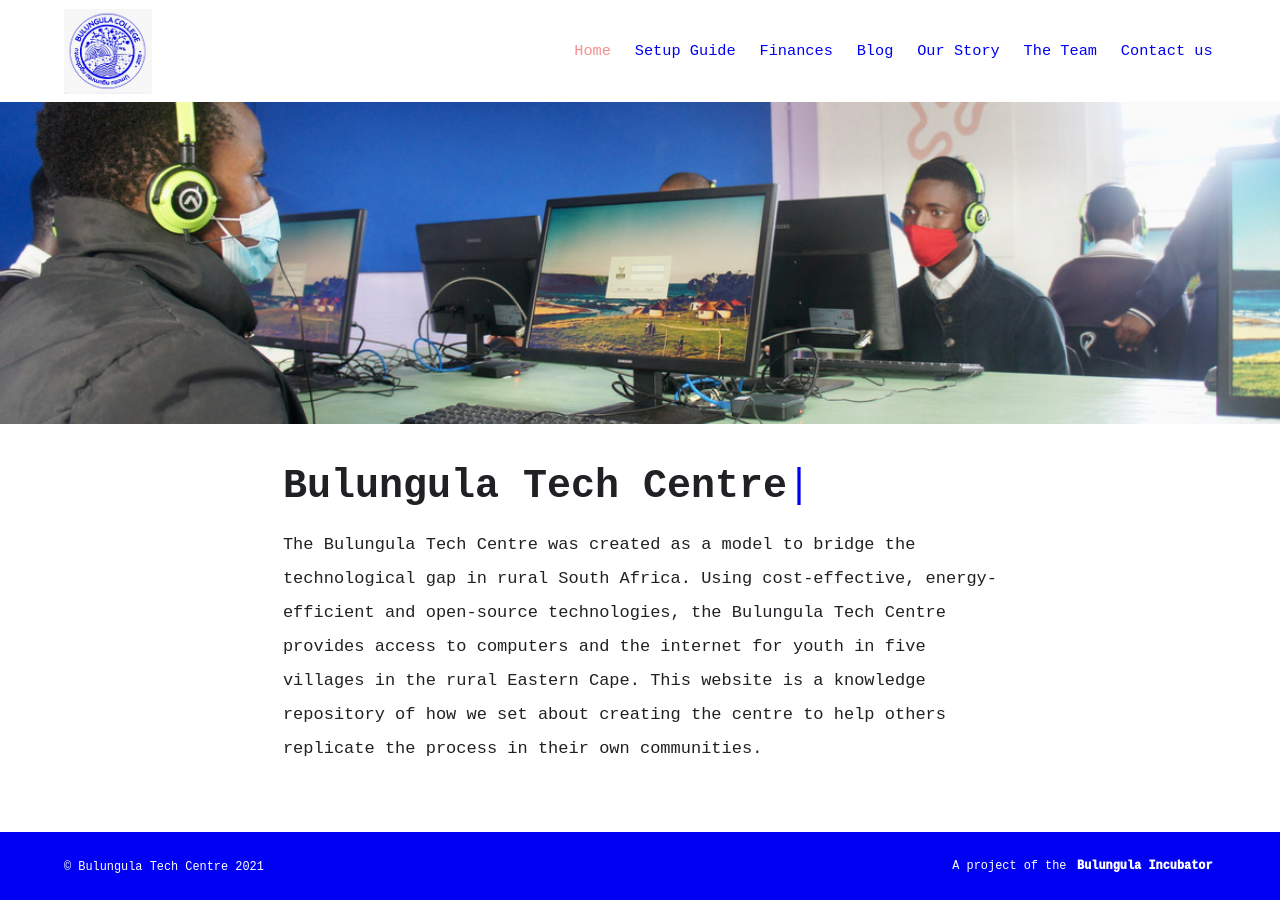
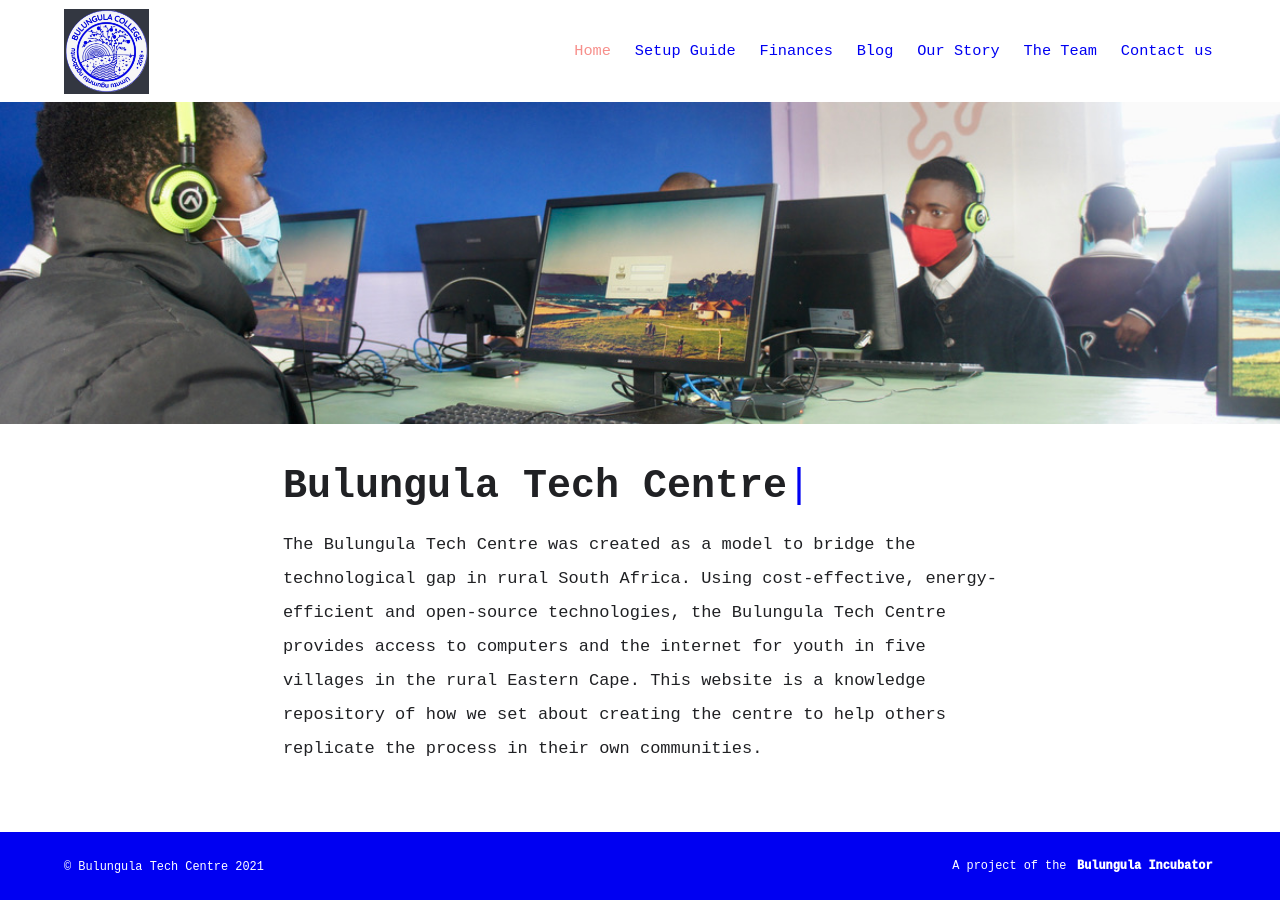
Before and after one commit to bulungula-tech-centre/bulungula-tech-centre, a Jekyll site: the page built from index.md, in a window 1280 px wide. Built offline with Jekyll 4.4.1, drawn with Linux system fonts in a browser that asks for light colours.

Commit message:
add new logo

```diff
--- a/_config.yml
+++ b/_config.yml
@@ -88,7 +88,7 @@ defaults:
 encoding: utf-8 # Make sure the encoding is right
 lang: en-GB # Set the site language
 title: "Bulungula Tech Centre" # Site name or title, also used in jekyll-seo-tag
-logo: "/assets/logos/logo.jpeg" # Site logo, also used in jekyll-seo-tag
+logo: "/assets/logos/logo.png" # Site logo, also used in jekyll-seo-tag
 description: "A scale-able, low-cost tech centre built with Raspberry Pis and free, open-source software" # Site description and default description, also used in jekyll-seo-tag
 url: "https://bulungula-tech-centre.github.io/" # Site url, also used in jekyll-seo-tag
 baseurl: ""
```
Also changed, not shown: assets/logos/logo.png, assets/logos/logo_old.png (added).
